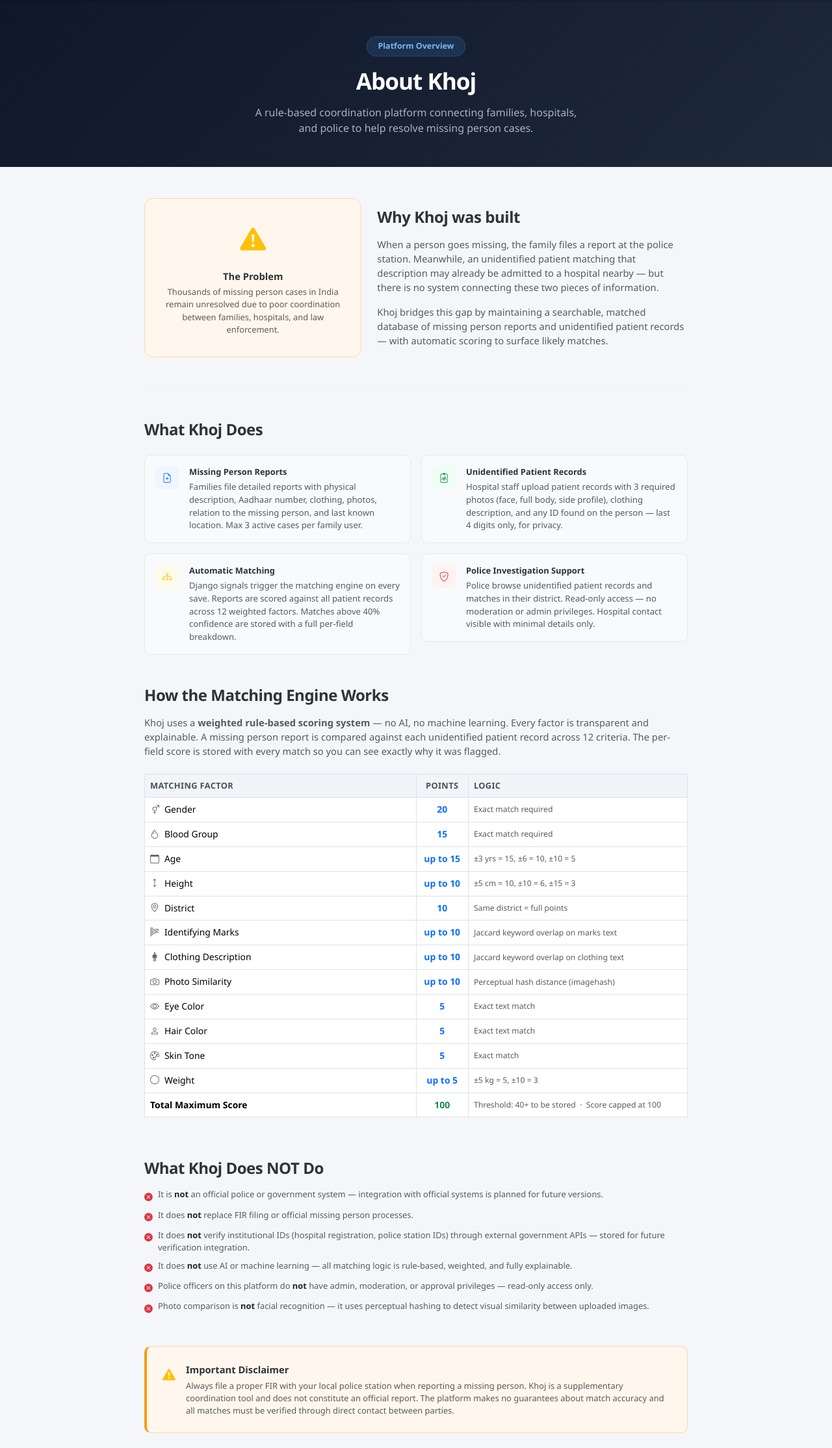
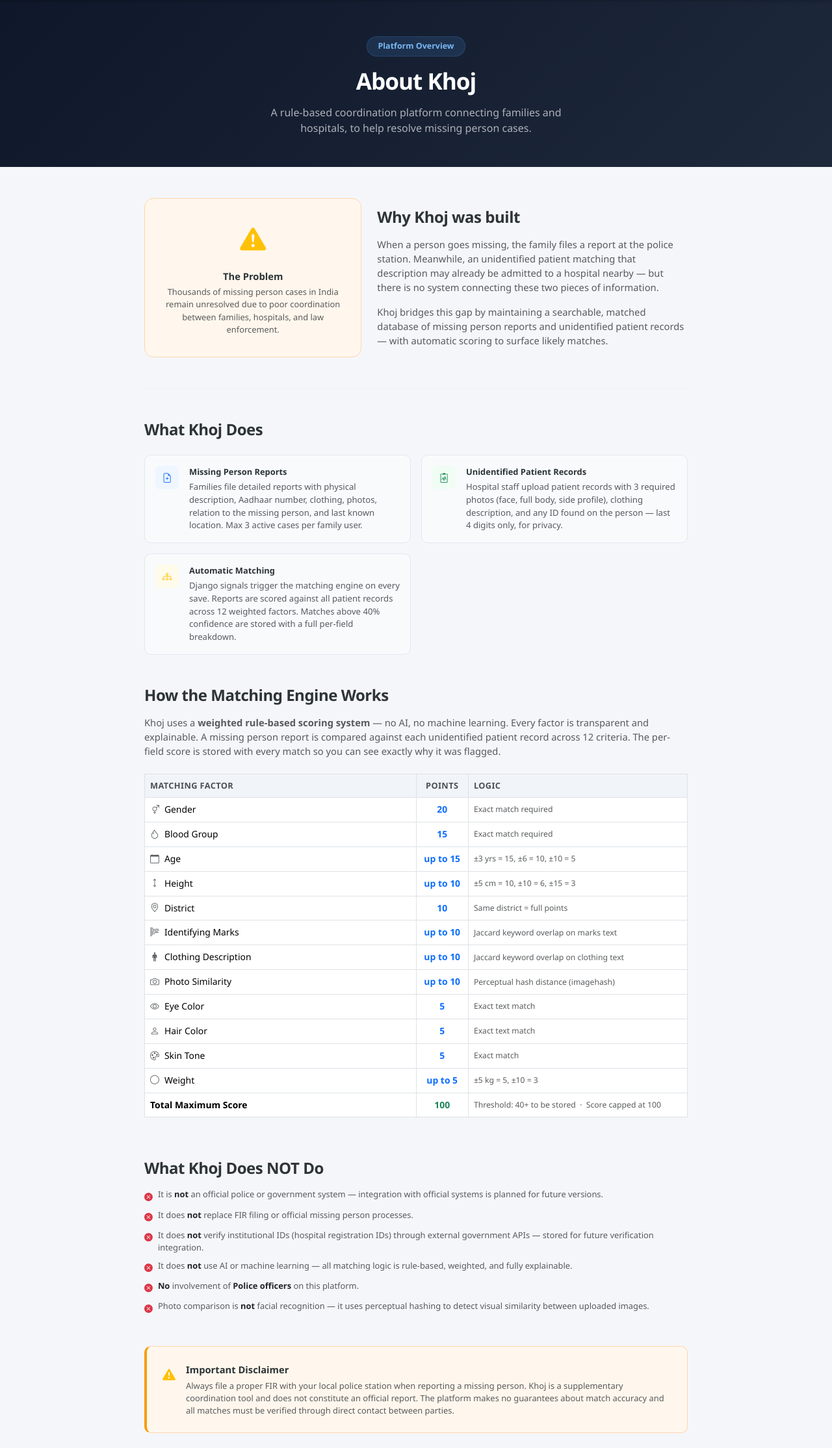
Before and after one commit to RanitMondal-2005/KHOJ, a Django app: page /about/ in a window 1280 px wide. Shown: the part 56-2285 px from the top of the page at 65% size. Run offline with Django 5.2, Linux system fonts and the light colour scheme.

Commit message:
Fix home,about and login choice layout after police removal

```diff
--- a/templates/accounts/about.html
+++ b/templates/accounts/about.html
@@ -18,8 +18,8 @@
                     About Khoj
                 </h1>
                 <p class="mb-0" style="color:rgba(255,255,255,0.65); font-size:1rem; max-width:520px; margin:0 auto;">
-                    A rule-based coordination platform connecting families, hospitals,
-                    and police to help resolve missing person cases.
+                    A rule-based coordination platform connecting families and hospitals,
+                    to help resolve missing person cases.
                 </p>
             </div>
         </div>
@@ -110,21 +110,6 @@
             </div>
         </div>
 
-        <div class="col-md-6">
-            <div class="d-flex gap-3 p-3" style="background:#f8fafc; border-radius:10px; border:1px solid #e3e8ef;">
-                <div style="width:36px;height:36px;background:#fef2f2;border-radius:8px;display:flex;align-items:center;justify-content:center;flex-shrink:0;">
-                    <i class="bi bi-shield-check text-danger"></i>
-                </div>
-                <div>
-                    <div class="fw-semibold small mb-1">Police Investigation Support</div>
-                    <div class="text-muted" style="font-size:0.82rem;">
-                        Police browse unidentified patient records and matches in their district.
-                        Read-only access — no moderation or admin privileges.
-                        Hospital contact visible with minimal details only.
-                    </div>
-                </div>
-            </div>
-        </div>
 
     </div>
 
@@ -232,7 +217,7 @@
             </div>
             <div class="d-flex align-items-start gap-2 small text-muted">
                 <i class="bi bi-x-circle-fill text-danger mt-1 flex-shrink-0"></i>
-                <span>It does <strong class="text-dark">not</strong> verify institutional IDs (hospital registration, police station IDs) through external government APIs — stored for future verification integration.</span>
+                <span>It does <strong class="text-dark">not</strong> verify institutional IDs (hospital registration IDs) through external government APIs — stored for future verification integration.</span>
             </div>
             <div class="d-flex align-items-start gap-2 small text-muted">
                 <i class="bi bi-x-circle-fill text-danger mt-1 flex-shrink-0"></i>
@@ -240,7 +225,7 @@
             </div>
             <div class="d-flex align-items-start gap-2 small text-muted">
                 <i class="bi bi-x-circle-fill text-danger mt-1 flex-shrink-0"></i>
-                <span>Police officers on this platform do <strong class="text-dark">not</strong> have admin, moderation, or approval privileges — read-only access only.</span>
+                <span><strong class="text-dark">No</strong> involvement of <strong class="text-dark">Police officers</strong> on this platform.</span>
             </div>
             <div class="d-flex align-items-start gap-2 small text-muted">
                 <i class="bi bi-x-circle-fill text-danger mt-1 flex-shrink-0"></i>
--- a/templates/accounts/home.html
+++ b/templates/accounts/home.html
@@ -68,7 +68,7 @@
     <div class="container">
         <div class="row text-center py-4 g-0">
             <div class="col-4">
-                <div class="fw-bold fs-4 text-dark">3</div>
+                <div class="fw-bold fs-4 text-dark">2</div>
                 <div class="text-muted" style="font-size:0.78rem;">User Roles</div>
             </div>
             <div class="col-4" style="border-left:1px solid #e3e8ef; border-right:1px solid #e3e8ef;">
```
Also changed, not shown: templates/accounts/login_choice.html (+0 -18 lines).
